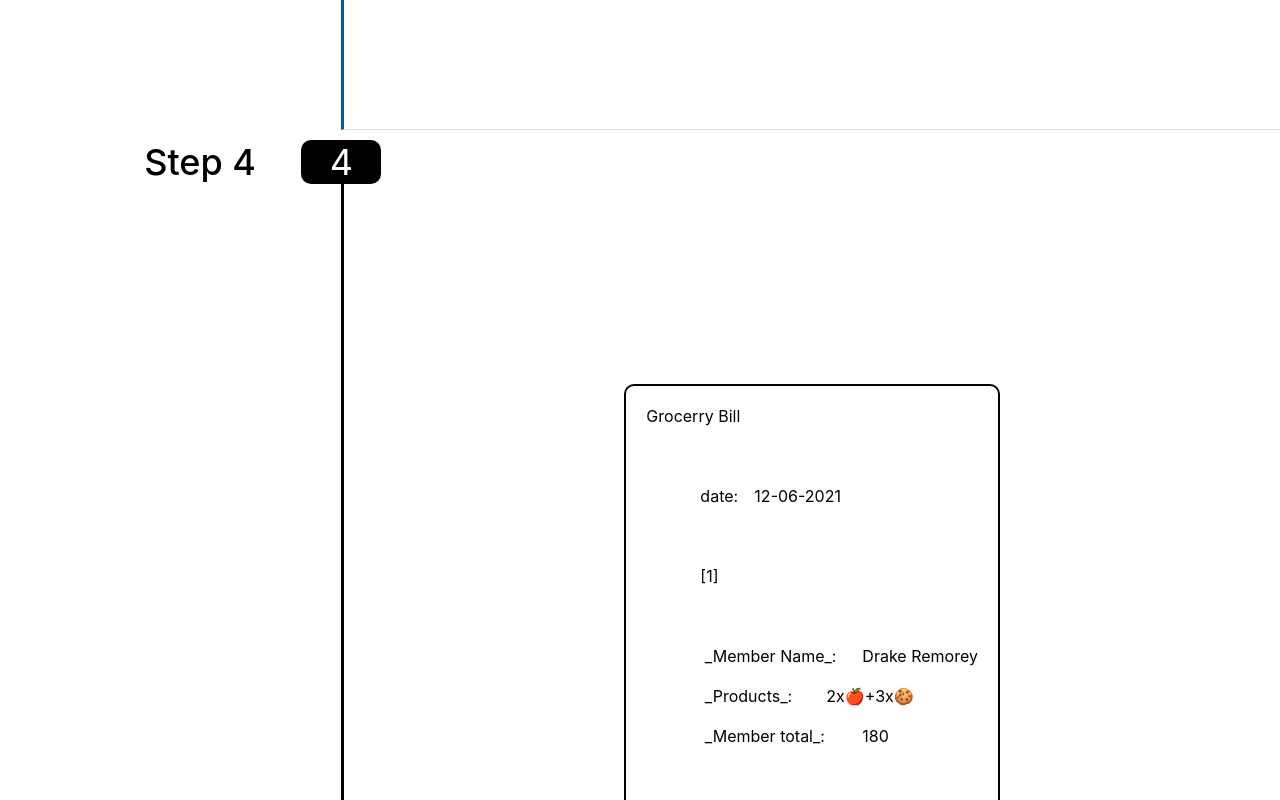
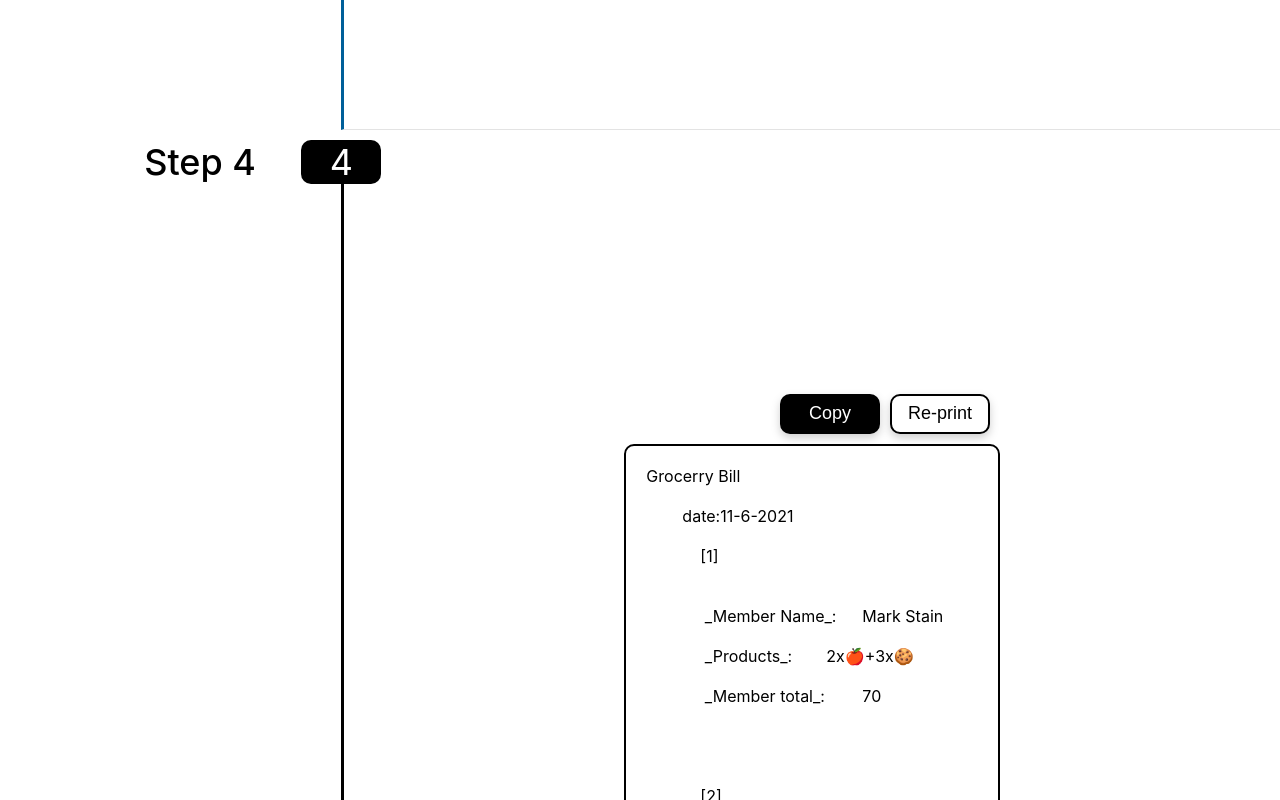
Before and after one commit to suvel/kannaku_sollu, a React (Create React App) app: page / in a window 1280 px wide. Shown: the part 2000-2800 px from the top of the page. Built offline with nearby package versions, Linux system fonts and the light colour scheme.

Commit message:
Printing Bill

```diff
--- a/src/component/Button.scss
+++ b/src/component/Button.scss
@@ -1,6 +1,5 @@
-
 .btn {
-  width: 100px;
+  min-width: 100px;
   height: 40px;
   border-radius: 10px;
   border: 0;
--- a/src/component/Step4.js
+++ b/src/component/Step4.js
@@ -1,33 +1,86 @@
 import './Step4.scss'
+import Button from './Button'
+import React, { useContext, useState } from 'react'
+import { AppContext } from '../context/AppProvider';
+
+
+const generateBill = (billName, bills, products) => {
+    const curDate = new Date();
+    const dateString =
+        `${curDate.getDate()}-${curDate.getMonth() + 1}-${curDate.getFullYear()}`
+
+    const getBillDetails = () => {
+        let billString = ``;
+        let billTotal = 0;
+        bills.forEach((bill, index) => {
+            debugger
+            billString = billString.concat(`
+            [${index + 1}]
+            \n
+             _Member Name_:\t${bill.memName}\n
+             _Products_:\t${bill.prodExp}\n
+             _Member total_:\t${bill.total}\n
+            \n
+            `)
+            debugger
+            billTotal = billTotal + bill.total;
+        })
+        return ({
+            billString, billTotal
+        })
+    }
+
+    const { billString, billTotal } = getBillDetails();
+
+    const getProductDictionary = () => {
+        let prdString = ``;
+        products.forEach((prd) => {
+            prdString = prdString.concat(` \t[${prd.icon}]: ${prd.prdName}\n`)
+        })
+        return prdString;
+    }
+
+    return (
+        `${billName}\n
+        date:${dateString}\n${billString}\n
+        [Bill Total]\n\t${billTotal}\n
+        products dictionary:\n\n${getProductDictionary()}`)
+}
+
 const Step4 = () => {
+    const { state } = useContext(AppContext);
+    const [billDetail, setBillDetail] = useState({
+        name: state.billName,
+        bills: state.bills,
+        products: state.products
+    })
+
+    const handelReprint = () => {
+        setBillDetail({
+            name: state.billName,
+            bills: state.bills,
+            products: state.products
+        })
+    }
+
     return (<div className='bill-print'>
-        {
-            `Grocerry Bill\n
-            \n
-            date:\t12-06-2021\n
-            \n
-            [1]\n
-            \n
-             _Member Name_:\tDrake Remorey\n
-             _Products_:\t2x🍎+3x🍪\n
-             _Member total_:\t180\n
-            \n
-            [2]\n
-            \n
-             _Member Name_:\tMark Stain\n
-             _Products_:\t1x🍎+3x🍪\n
-             _Member total_:\t130\n
-            \n
-            [Bill Total]\n
-            320
-            \n
-            products dictionary:
-            \n
-            \t[🍎]: Apple
-            \t[🍪]: Cookie
-
-            `
-        }
+        <div className='bill-print__action'>
+            <Button name={"Copy"} variant={"solid"} />
+            <Button
+                onClick={handelReprint}
+                name={"Re-print"}
+                variant={"outlined"}
+            />
+        </div>
+        <div className='bill-pint__text'>
+            {
+                generateBill(
+                    billDetail.name,
+                    billDetail.bills,
+                    billDetail.products
+                )
+            }
+        </div>
     </div>)
 }
 
--- a/src/component/Step4.scss
+++ b/src/component/Step4.scss
@@ -1,6 +1,31 @@
+$step4-color: #000000;
+$step4-border: 2px solid $step4-color;
+
 .bill-print {
+}
+
+.bill-pint__text {
   padding: 20px;
   border: 2px solid;
   border-radius: 10px;
   white-space: break-spaces;
 }
+
+.bill-print__action {
+  display: flex;
+  grid-gap: 10px;
+  gap: 10px;
+  justify-content: flex-end;
+  margin: 10px;
+
+  .btn {
+    &.solid {
+      background: $step4-color;
+    }
+
+    &.outlined {
+      color: $step4-color;
+      border: $step4-border;
+    }
+  }
+}
--- a/src/context/AppProvider.js
+++ b/src/context/AppProvider.js
@@ -39,8 +39,9 @@ const initialArg = {
             'memName': 'Drake Remorey',
             'prodExp': '1x☕+2x🚬+1x🍪',
             'total': 38
-        }
-    ]
+        },
+    ],
+    billName: 'Grocerry Bill'
 };
 
 function reducer(state, action) {
```
